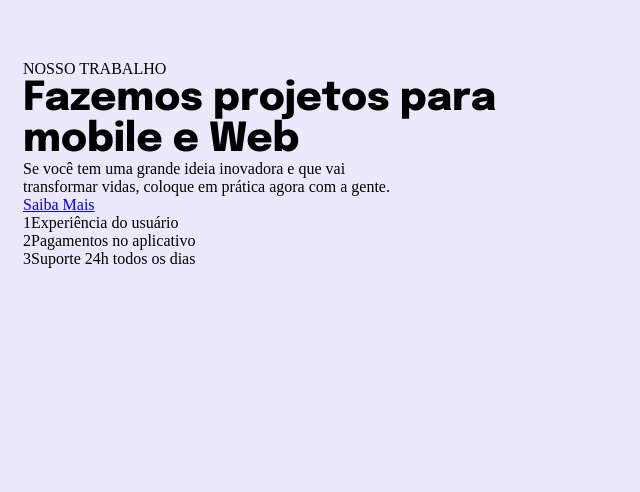
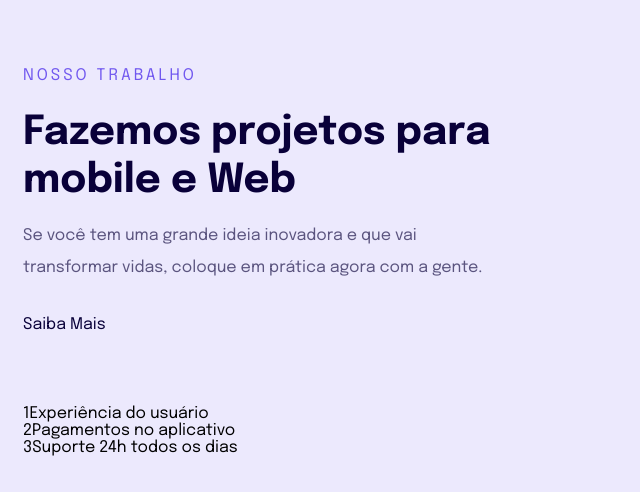
Before and after one commit to bpinheiro8/projeto-site-responsivo-simples, a plain HTML site: page index.html in a window 1280 px wide. Shown: the whole page, without its empty margins (0-640 px from the left). Drawn offline with Linux system fonts and the light colour scheme.

Commit message:
creating html and style

```diff
--- a/index.html
+++ b/index.html
@@ -3,11 +3,15 @@
   <head>
     <link rel="preconnect" href="https://fonts.googleapis.com" />
     <link rel="preconnect" href="https://fonts.gstatic.com" crossorigin />
+
     <meta charset="UTF-8" />
     <meta name="viewport" content="width=device-width, initial-scale=1.0" />
-    <title>Document</title>
+    <title>Introdução a Responsividade</title>
     <link rel="stylesheet" href="style.css" />
-    <link href="https://fonts.googleapis.com/css2?family=Epilogue:wght@800&display=swap" rel="stylesheet" />
+
+    <link rel="shortcut icon" href="assets/html-svgrepo-com.svg" type="image/x-icon" />
+
+    <link href="https://fonts.googleapis.com/css2?family=Epilogue:wght@400;700;800&display=swap" rel="stylesheet" />
   </head>
   <body>
     <main>
--- a/style.css
+++ b/style.css
@@ -1,3 +1,5 @@
+/* font-family: 'Epilogue', sans-serif; */
+
 * {
   margin: 0;
   padding: 0;
@@ -12,13 +14,40 @@ body {
   background: #ece9fd;
   padding: 6rem 2.3rem 6.6rem;
   font-size: 1.6rem; /* voltando ao padrão do root */
+  font-family: "Epilogue", sans-serif;
+}
+
+main p:first-child {
+  color: #7158ef;
+  letter-spacing: 0.3rem;
+  text-transform: uppercase;
+  line-height: 3.2rem;
+  margin-bottom: 1.7rem;
 }
 
 h1 {
-  font-family: "Epilogue", sans-serif;
   font-size: 4rem;
+  line-height: 4.8rem;
+  color: #090039;
+  margin-bottom: 1.5rem;
+}
+
+h1 + p {
+  color: rgba(10, 0, 57, 0.64);
+  line-height: 3.2rem;
+  margin-bottom: 3.2rem;
+}
+
+a {
+  color: #090039;
+  text-decoration: none;
+}
+
+a:hover {
+  color: #7158ef;
 }
 
 ul {
   list-style: none;
+  margin-top: 7.2rem;
 }
```
Also changed, not shown: assets/html-svgrepo-com.svg (added).
